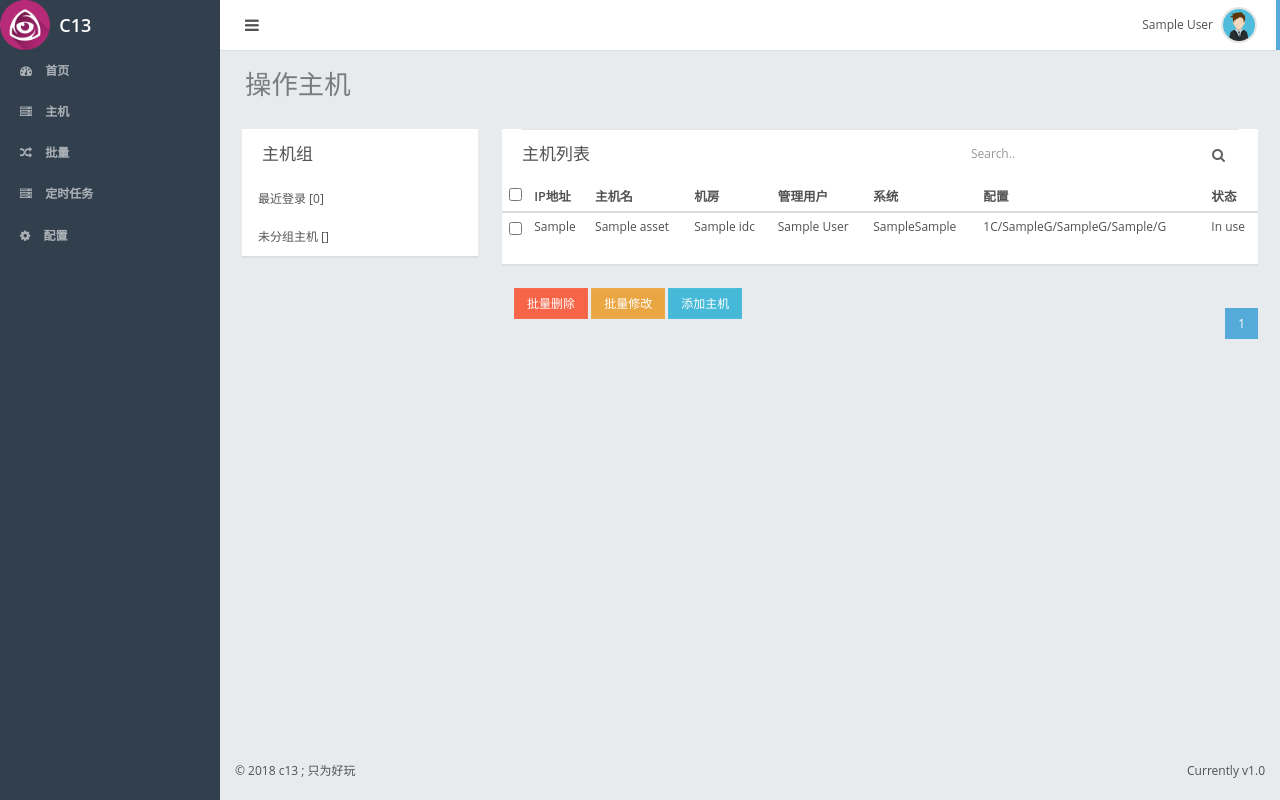
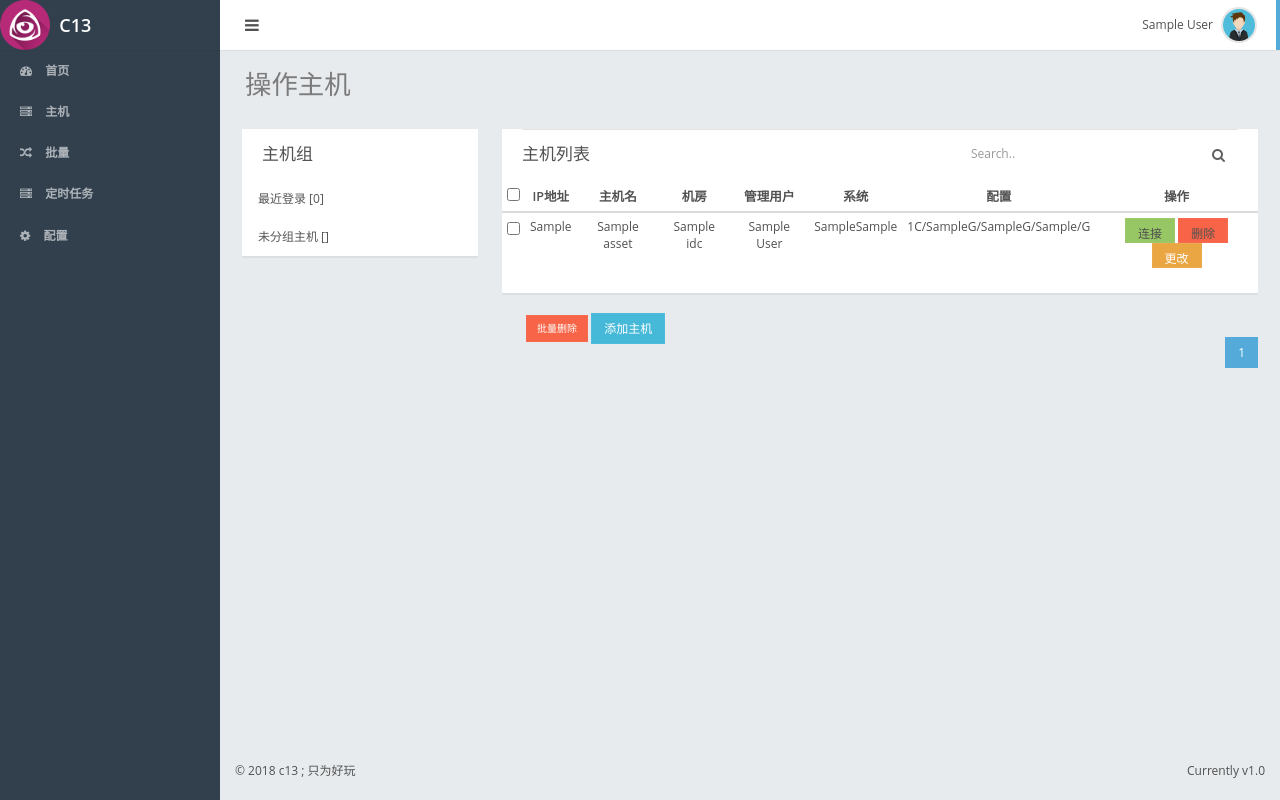
Before and after one commit to TaleG/c13, a Django app: page /assets/asset/ in a window 1280 px wide. Run offline with Django 3.2, Linux system fonts and the light colour scheme; a user stored in the database is signed in; tables that the repository leaves empty hold one stand-in row (values such as "Sample post"); some libraries are stand-ins or nearby versions.

Commit message:
2018/03/24

```diff
--- a/assets/templates/assets/host_list.html
+++ b/assets/templates/assets/host_list.html
@@ -57,82 +57,58 @@
                     </form>
                  </div>
              </div>
-                 <div class="pannel-body">
+                 <div class="pannel-body" id="asset_form">
                      <div class="list-group" >
-                       {#% for g_id,data in host_group_dic.items %#}
                          <div class="table-responsive">
                             <table class="table table-condensed">
                                 <thead>
                                     <tr>
-                                        <th class="text-center"><input type="checkbox" id="select_all"></th>
-                                        <th>IP地址</th>
-                                        <th>主机名</th>
-                                        <th>机房</th>
-                                        <th>管理用户</th>
-                                        <th>系统</th>
-                                        <th>配置</th>
-                                        <th>状态</th>
+                                        <th class="text-center">
+                                        <input id="checkall" type="checkbox" class="i-checks" name="checkall" value="checkall" data-editable='false' onclick="check_all('asset_form')">
+                                        </th>
+                                        <th class="text-center">IP地址</th>
+                                        <th class="text-center">主机名</th>
+                                        <th class="text-center">机房</th>
+                                        <th class="text-center">管理用户</th>
+                                        <th class="text-center">系统</th>
+                                        <th class="text-center">配置</th>
+                                        <th class="text-center">操作</th>
                                     </tr>
                                 </thead>
                                 <tbody>
                                     {% for g in contacts %}
-                                            <tr>
-                                                <td class="text-center"><input type="checkbox" name="selected" value="{{ g.id }}"></td>
-                                                <td><a href="{% url 'assets:asset_detail'%}?id={{ g.id}}">{{ g.ip }}</a></td>
-                                                <td><a href="#" class="">{{ g.hostname }}</a></td>
-                                                <td><a href="#" class="">{{ g.idc.name }}</a></td>
-                                                <td><a class="">{{ g.admin_user }}</a></td>
-                                                <td><span class="">{{ g.os }}{{ g.os_version }}</span></td>
-                                                <td><span class="">{{ g.cpu_count }}C/{{ g.memory }}G/{{ g.disk_total }}G/{{ g.disk_cloud }}/G</span></td>
-                                                <td><span class="">{{ g.status }}</span></td>
-                                            </tr>
-
+                                        <tr>
+                                            <td class="text-center" name="id" value="{{ g.id }}" data-editable='false'>
+                                                <input name="id" value="{{ g.id }}" type="checkbox" class="i-checks">
+                                            </td>
+                                            <td class="text-center"><a href="{% url 'assets:asset_detail'%}?id={{ g.id}}">{{ g.ip }}</a></td>
+                                            <td class="text-center"><a href="{% url 'assets:asset_detail'%}?id={{ g.id}}" class="">{{ g.hostname }}</a></td>
+                                            <td class="text-center"><a href="#" class="">{{ g.idc.name }}</a></td>
+                                            <td class="text-center"><a class="">{{ g.admin_user }}</a></td>
+                                            <td class="text-center"><span class="">{{ g.os }}{{ g.os_version }}</span></td>
+                                            <td class="text-center"><span class="">{{ g.cpu_count }}C/{{ g.memory }}G/{{ g.disk_total }}G/{{ g.disk_cloud }}/G</span></td>
+                                            <td class="text-center">
+                                                <span class="btn btn-success" style="height: 25px;width: 50px"><a href="#">连接</a></span>
+                                                <span class="btn btn-danger" style="height: 25px;width: 50px"><a href="{% url 'assets:asset_delete' %}?id={{ g.id }}">删除</a></span>
+                                                <span class="btn btn btn-warning" style="height: 25px;width: 50px">更改</span>
+                                            </td>
+                                        </tr>
                                    {% endfor %}
-
-
-                                    {% if selected_g_id == '-2' %} <!-- 未分组主机-->
-                                            {% for host in request.user.bind_hosts.select_related %}
-                                                <tr>
-                                                    <td class="text-center">{{ forloop.counter }}</td>
-                                                    <td><a href="#" class="btn-link">{{ host.host.hostname }}</a></td>
-                                                    <td><a href="#" class="">{{ host.host.ip_addr }}</a></td>
-                                                    <td><a href="#" class="">{{ host.host.system_type }}</a></td>
-                                                    <td><a href="#" class="">{{ host.host.memo }}</a></td>
-                                                    <td><span class="">{{ host.host_user.username }}</span></td>
-                                                    <td><span class=""></span></td>
-                                                    <td>
-                                                        <span  bind_host_id="{{ host.id }}" class="label label-info cursor gen_token">生成Token</span>
-                                                        <a href="http://{{ webssh.host }}:{{ webssh.port }}?u={{ webssh.username }}&p={{ webssh.password }}" target="_blank"><span class="label label-success cursor host_login">Login</span></a>
-                                                    </td>
-                                                </tr>
-                                            {% endfor %}
-                                    {% endif %}
-                                    {% if selected_g_id == '-1' %} <!-- 最近登录主机-->
-                                            {% for host in  recent_logins %}
-                                                <tr>
-                                                    <td class="text-center">{{ forloop.counter }}</td>
-                                                    <td><a href="#" class="btn-link">{{ host.host.host.hostname }}</a></td>
-                                                    <td><a href="#" class="">{{ host.host.host.ip_addr }}</a></td>
-                                                    <td><a href="#" class="">{{ host.host.host.system_type }}</a></td>
-                                                    <td><a href="#" class="">{{ host.host.host.memo }}</a></td>
-                                                    <td><span class="">{{ host.host.host_user.username }}</span></td>
-                                                    <td><span class=""></span></td>
-                                                    <td>
-                                                        <span  bind_host_id="{{ host.host.id }}" class="label label-info cursor gen_token">生成Token</span>
-                                                        <a href="http://{{ webssh.host }}:{{ webssh.port }}?u={{ webssh.username }}&p={{ webssh.password }}" target="_blank"><span class="label label-success cursor host_login">Login</span></a>
-                                                    </td>
-                                                </tr>
-                                            {% endfor %}
-                                    {% endif %}
                                 </tbody>
                             </table>
-
                          </div> <!--end table div-->
                      </div>
+                     <div class="col-sm-6">
+                        <div class="col-sm-6">
+                            <input type="button" id="asset_del" class="btn btn-danger btn-sm" value="批量删除" />
+                            <a href="{% url 'assets:asset_create'%}" type="button" class="btn btn-info">添加主机</a>
+                        </div>
+                     </div>
+
                  </div>
              </div>
 
-
+            <!--分页功能 -->
             <div class="panel-heading" style="float: right;">
                 <nav>
                     <ul class="pagination">
@@ -148,15 +124,6 @@
                     </ul>
                 </nav>
             </div>
-            <div class="col-sm-6">
-                <div id="host_list">
-                    <button type="button" class="btn btn-danger" id="host_del">批量删除</button>
-                    <a value="/assets/host_edit_batch/" type="button" class="btn btn-warning iframe" id="host_edit">批量修改</a>
-                    <a href="#" type="button" class="btn btn-info">添加主机</a>
-                </div>
-            </div>
-
-
         </div>
     </div>
 
@@ -164,19 +131,8 @@
 
 {% block bottom-js %}
 <script type="text/javascript" >
-    $(document).ready(function(){
 
-       $(".gen_token").click(function(){
-           var bind_host_id = $(this).attr("bind_host_id");
-           var token_ele = $(this).parent().prev().children("span");
-           $.post("{% url 'token_gen' %}", {'token_type':'host_token','bind_host_id':bind_host_id},function(callback){
-               var token_obj = JSON.parse(callback);
-               //console.log('--token' + token_obj.token);
-               token_ele.html(token_obj.token);
-           });//end post
-
-       }) ;
-    });
 
 </script>
+
 {% endblock %}
--- a/assets/urls.py
+++ b/assets/urls.py
@@ -8,5 +8,7 @@ app_name = 'assets'
 urlpatterns = [
     url(r'^asset/$', views.AssetListView, name='asset-list'),
     url(r'^asset/detail/$', views.AssetDetailView, name='asset_detail'),
+    url(r'^asset/delete/$', views.AssetDeleteView, name='asset_delete'),
+    url(r'^asset/create/$', views.AssetCreateView, name='asset_create'),
 
 ]
--- a/assets/views.py
+++ b/assets/views.py
@@ -1,9 +1,11 @@
-from django.shortcuts import render
+from django.shortcuts import render, HttpResponse, HttpResponseRedirect
 from assets import models
 from django.core.paginator import Paginator, EmptyPage, PageNotAnInteger
 from django.db.models import Q
-# Create your views here.
 from django.contrib.auth.decorators import login_required
+from django.shortcuts import get_object_or_404
+
+from c13.api import *
 
 @login_required
 def AssetListView(request):
@@ -19,7 +21,7 @@ def AssetListView(request):
                           )
 
     assets = models.Asset.objects.all().order_by('-ip')
-    paginator = Paginator(assets, 1)
+    paginator = Paginator(assets, 5)
     page = request.GET.get('page')
     try:
         contacts = paginator.page(page)
@@ -33,7 +35,7 @@ def AssetListView(request):
     return render(request, 'assets/host_list.html',
                   {'contacts': contacts},
                   )
-
+@login_required
 def AssetDetailView(request):
     asset_id = request.GET.get('id', '')
     assets = models.Asset.objects.all()
@@ -43,3 +45,23 @@ def AssetDetailView(request):
         return render(request, 'assets/host_detail.html',
                       {'assets':assets}
                       )
+@login_required
+def AssetDeleteView(request):
+    asset_id = request.GET.get('id', '')
+    if asset_id:
+        models.Asset.objects.filter(id=asset_id).delete()
+
+    if request.method == 'POST':
+        asset_batch = request.GET.get('arg', '')
+        asset_id_all = str(request.POST.get('asset_id_all', ''))
+
+        if asset_batch:
+            for asset_id in asset_id_all.split(','):
+                asset = get_object_or_404(models.Asset, id=asset_id)
+                asset.delete()
+
+    return HttpResponseRedirect('/assets/asset')
+
+
+def AssetCreateView(request):
+    return render(request, 'assets/host_create.html')
--- a/c13/settings.py
+++ b/c13/settings.py
@@ -32,6 +32,7 @@ ALLOWED_HOSTS = []
 # Application definition
 
 INSTALLED_APPS = [
+    'bootstrap3',
     'django.contrib.admin',
     'django.contrib.auth',
     'django.contrib.contenttypes',
```
Also changed, not shown: assets/templates/assets/host_create.html (added, +39 -0 lines), c13/api.py (added, +19 -0 lines).
